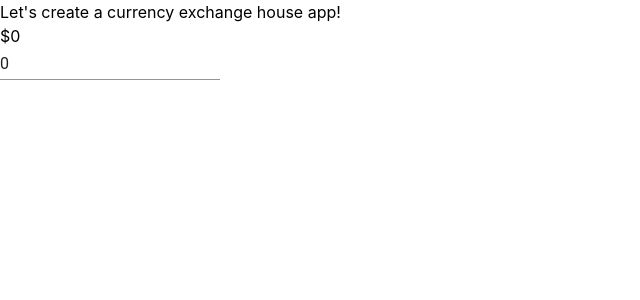
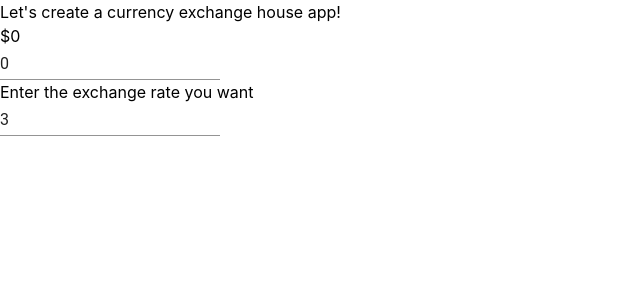
Before and after one commit to FernandoJC/ReduxSample, a Next.js app: page / in a window 1280 px wide. Shown: the top 300 px of the page, without its empty margins (0-640 px from the left). Built offline with nearby package versions, Linux system fonts and the light colour scheme.

Commit message:
Implemented currency exchange component

```diff
--- a/components/convertionComponent.js
+++ b/components/convertionComponent.js
@@ -1,7 +1,7 @@
 import { Input } from "@mui/material";
 import { useEffect, useState } from "react";
 
-export function ConvertionComponent(props) {
+export default function ConvertionComponent(props) {
   const [amountToConvert, setAmountToConvert] = useState(0);
   const [convertedAmount, setConvertedAmount] = useState(0);
 
@@ -11,7 +11,7 @@ export function ConvertionComponent(props) {
 
   useEffect(() => {
     calculateConvertionAmount();
-  }, [amountToConvert]);
+  }, [amountToConvert, props.exchangeRate]);
 
   return (
     <>
--- /dev/null
+++ b/components/currencyExchangeComponent.js
@@ -0,0 +1,25 @@
+import { Input } from "@mui/material";
+import { useEffect, useState } from "react";
+
+export default function CurrencyExchangeComponent(props) {
+  const { updateExchangeRate } = props;
+  const [exchangeRate, setExchangeRate] = useState(props.exchangeRate);
+
+  useEffect(() => {
+    updateExchangeRate(exchangeRate);
+  }, [exchangeRate]);
+
+  return (
+    <>
+      <h1>Enter the exchange rate you want</h1>
+      <Input
+        value={exchangeRate}
+        type="number"
+        className="text-white"
+        onChange={() => {
+          setExchangeRate(event.target.value);
+        }}
+      />
+    </>
+  );
+}
--- a/pages/index.js
+++ b/pages/index.js
@@ -1,7 +1,14 @@
 import Head from "next/head";
-import { ConvertionComponent } from "../components/convertionComponent";
+import { useState } from "react";
+import ConvertionComponent from "../components/convertionComponent";
+import CurrencyExchangeComponent from "../components/currencyExchangeComponent";
 
 export default function Home() {
+  const [exchangeRate, setExchangeRate] = useState(3);
+  const updateExchangeRate = (newExchangeRate) => {
+    setExchangeRate(newExchangeRate);
+  };
+
   return (
     <div>
       <Head>
@@ -12,7 +19,11 @@ export default function Home() {
 
       <main>
         <h1>Let's create a currency exchange house app!</h1>
-        <ConvertionComponent exchangeRate={3} />
+        <ConvertionComponent exchangeRate={exchangeRate} />
+        <CurrencyExchangeComponent
+          exchangeRate={exchangeRate}
+          updateExchangeRate={updateExchangeRate}
+        />
       </main>
     </div>
   );
```
